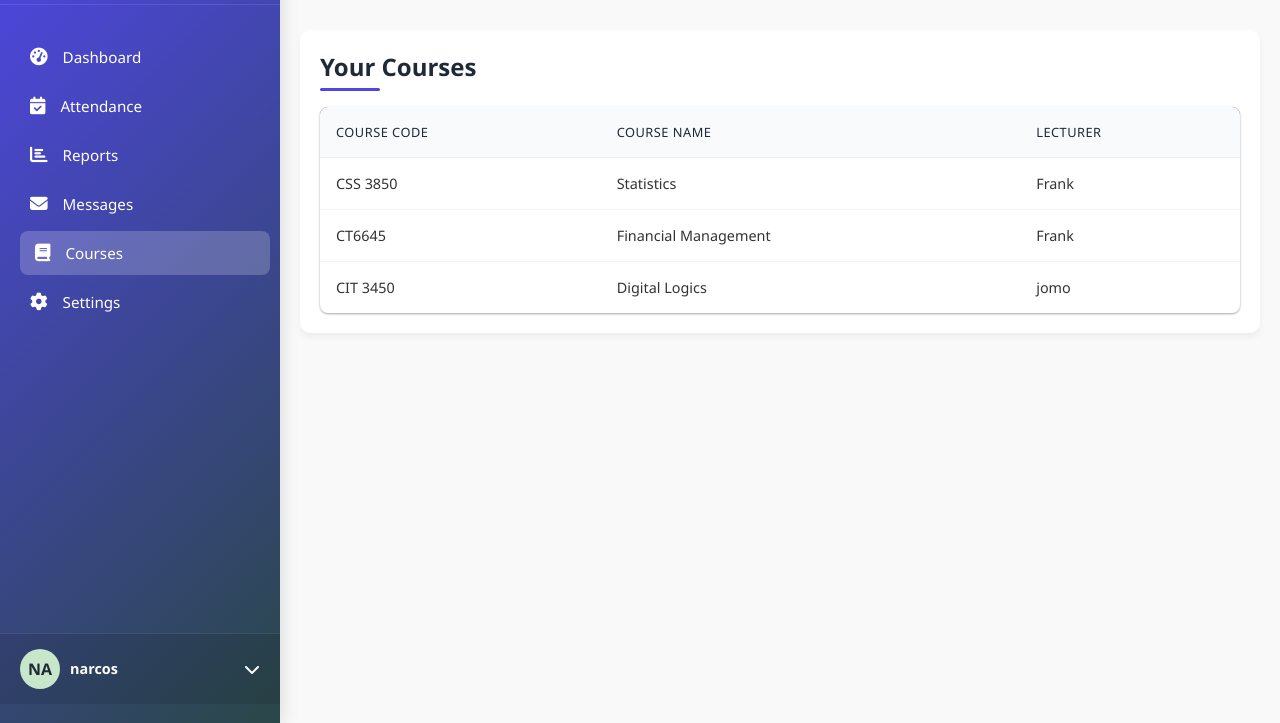
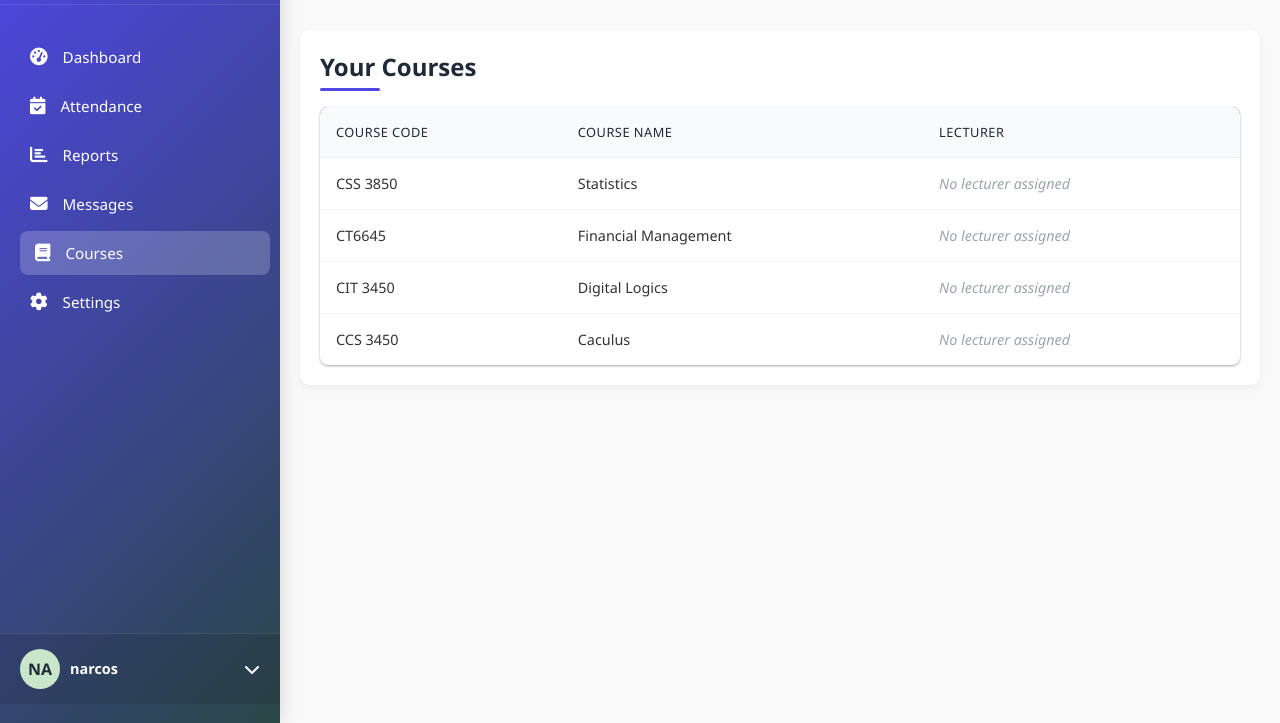
Before and after one commit to frankmuriithi/Edu, a Django app: page /courses/ in a window 1280 px wide. Shown: the part 76-799 px from the top of the page. Run offline with Django 5.2, Linux system fonts and the light colour scheme; a user stored in the database is signed in; data comes from the database, SQL or seed files in the repository; some libraries are stand-ins or nearby versions.

Commit message:
my commit

```diff
--- a/dashboard/models.py
+++ b/dashboard/models.py
@@ -9,7 +9,7 @@ from django.dispatch import receiver
 class Profile(models.Model):
     ROLE_CHOICES = [
         ('STUDENT', 'Student'),
-        ('TEACHER', 'Teacher'),
+        ('LECTURER', 'Lecturer'),
         ('ADMIN', 'Administrator'),
     ]
 
@@ -43,8 +43,8 @@ class Course(models.Model):
     name = models.CharField(max_length=100)
     code = models.CharField(max_length=10, unique=True)
     description = models.TextField(blank=True)
-    teacher = models.ForeignKey(
-        User, on_delete=models.CASCADE, null=True, blank=True, limit_choices_to={'profile__role': 'TEACHER'}, related_name='courses_taught'
+    lecturer = models.ForeignKey(
+        User, on_delete=models.CASCADE, null=True, blank=True, limit_choices_to={'profile__role': 'LECTURER'}, related_name='courses_taught'
     )
     students = models.ManyToManyField(
         User, related_name='courses_enrolled', blank=True,
--- a/dashboard/templates/dashboard/courses.html
+++ b/dashboard/templates/dashboard/courses.html
@@ -136,10 +136,10 @@
                     <td>{{ course.code }}</td>
                     <td>{{ course.name }}</td>
                     <td>
-                    {% if course.teacher %}
-                        {{ course.teacher.get_full_name|default:course.teacher.username }}
+                    {% if course.lecturer %}
+                        {{ course.lecturer.get_full_name|default:course.lecturer.username }}
                     {% else %}
-                       <span class="text-muted">No teacher assigned</span>
+                       <span class="text-muted">No lecturer assigned</span>
                     {% endif %}
                     </td>
                 </tr>
--- a/dashboard/templates/dashboard/register.html
+++ b/dashboard/templates/dashboard/register.html
@@ -199,7 +199,7 @@
 
         function toggleRegNumber() {
             const role = roleField.value;
-            if (role === 'TEACHER' || role === 'ADMIN') {
+            if (role === 'LECTURER' || role === 'ADMIN') {
                 regNumberGroup.style.display = 'none';
             } else {
                 regNumberGroup.style.display = 'block';
--- a/dashboard/views.py
+++ b/dashboard/views.py
@@ -20,8 +20,8 @@ def dashboard(request):
     today = date.today()
     role = request.user.profile.role
 
-    if role == 'TEACHER':
-        today_sessions = ClassSession.objects.filter(course__teacher=request.user, date=today)
+    if role == 'LECTURER':
+        today_sessions = ClassSession.objects.filter(course__lecturer=request.user, date=today)
     elif role == 'STUDENT':
         today_sessions = ClassSession.objects.filter(date=today, course__students=request.user)
     else:
@@ -44,8 +44,8 @@ def dashboard(request):
         present_count = user_attendances.filter(status='present').count()
         overall_attendance = round((present_count / user_attendances.count()) * 100) if user_attendances.count() > 0 else 0
 
-    elif role == 'TEACHER':
-        all_courses = Course.objects.filter(teacher=request.user)
+    elif role == 'LECTURER':
+        all_courses = Course.objects.filter(lecturer=request.user)
         all_sessions = ClassSession.objects.filter(course__in=all_courses)
 
         total_classes = all_sessions.count()
@@ -102,7 +102,7 @@ def dashboard(request):
 
     return render(request, 'dashboard/dashboard.html', {
         'session_data': session_data,
-        'total_classes': total_classes if role == 'TEACHER' else ClassSession.objects.count(),
+        'total_classes': total_classes if role == 'LECTURER' else ClassSession.objects.count(),
         'overall_attendance': overall_attendance,
         'warning_classes': warning_classes,
         'unread_notifications': unread_notifications,
@@ -139,7 +139,7 @@ def search_results(request):
 
 @login_required
 def teacher_students_checked_in(request):
-    if request.user.profile.role != 'TEACHER':
+    if request.user.profile.role != 'LECTURER':
         return HttpResponse("Unauthorized", status=403)
 
     courses = request.user.courses_taught.all()
@@ -164,8 +164,8 @@ def attendance_list(request):
     role = request.user.profile.role
     if role == 'STUDENT':
         courses = request.user.courses_enrolled.all()
-    elif role == 'TEACHER':
-        courses = Course.objects.filter(teacher=request.user)
+    elif role == 'LECTURER':
+        courses = Course.objects.filter(lecturer=request.user)
     else:
         courses = Course.objects.all()
 
@@ -230,7 +230,7 @@ def manual_checkin(request):
 
 @login_required
 def create_class_session(request):
-    if request.user.profile.role != 'TEACHER':
+    if request.user.profile.role != 'LECTURER':
         return redirect('dashboard')
 
     if request.method == 'POST':
@@ -250,7 +250,7 @@ def create_class_session(request):
 
 # Helper to check if user is teacher
 def is_teacher(user):
-    return user.profile.role == 'TEACHER'
+    return user.profile.role == 'LECTURER'
 
 @user_passes_test(is_teacher)
 @login_required
@@ -309,8 +309,8 @@ def courses(request):
     role = request.user.profile.role
     if role == 'STUDENT':
         courses = request.user.courses_enrolled.all()
-    elif role == 'TEACHER':
-        courses = Course.objects.filter(teacher=request.user)
+    elif role == 'LECTURER':
+        courses = Course.objects.filter(lecturer=request.user)
     else:
         courses = Course.objects.all()
 
@@ -339,8 +339,8 @@ def reports(request):
 
         return render(request, 'dashboard/reports.html', {'attendance_data': attendance_data})
 
-    elif role == 'TEACHER':
-        courses = Course.objects.filter(teacher=request.user)
+    elif role == 'LECTURER':
+        courses = Course.objects.filter(lecturer=request.user)
         for course in courses:
             sessions = ClassSession.objects.filter(course=course).order_by('-date')
             for session in sessions:
@@ -382,8 +382,8 @@ def export_reports_excel(request):
 
     if role == 'STUDENT':
         courses = request.user.courses_enrolled.all()
-    elif role == 'TEACHER':
-        courses = Course.objects.filter(teacher=request.user)
+    elif role == 'LECTURER':
+        courses = Course.objects.filter(lecturer=request.user)
     else:
         courses = Course.objects.all()
 
@@ -422,7 +422,7 @@ def export_reports_excel(request):
 
 @login_required
 def export_teacher_report_excel(request):
-    if request.user.profile.role != 'TEACHER':
+    if request.user.profile.role != 'LECTURER':
         return HttpResponse("Unauthorized", status=403)
 
     # Create workbook and sheet
@@ -504,8 +504,8 @@ def export_attendance_excel(request):
     role = request.user.profile.role
     if role == 'STUDENT':
         attendances = Attendance.objects.filter(student=request.user)
-    elif role == 'TEACHER':
-        attendances = Attendance.objects.filter(course__teacher=request.user)
+    elif role == 'LECTURER':
+        attendances = Attendance.objects.filter(course__lecturer=request.user)
     else:
         attendances = Attendance.objects.all()
 
```
Also changed, not shown: dashboard/forms.py (+5 -5 lines), dashboard/templates/dashboard/dashboard.html (+4 -4 lines), dashboard/migrations/0006_remove_course_teacher_course_lecturer_and_more.py (added), db.sqlite3.
